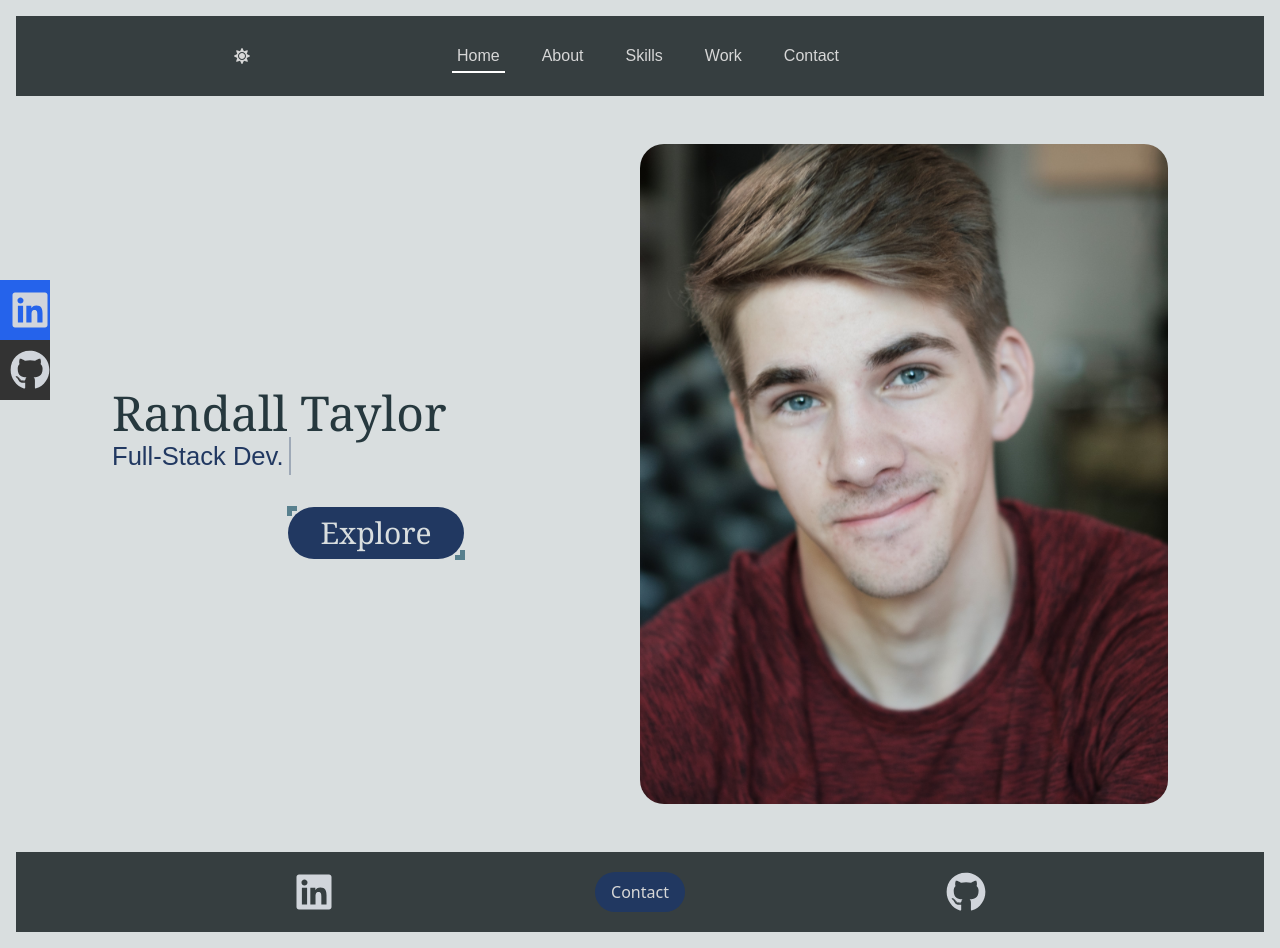
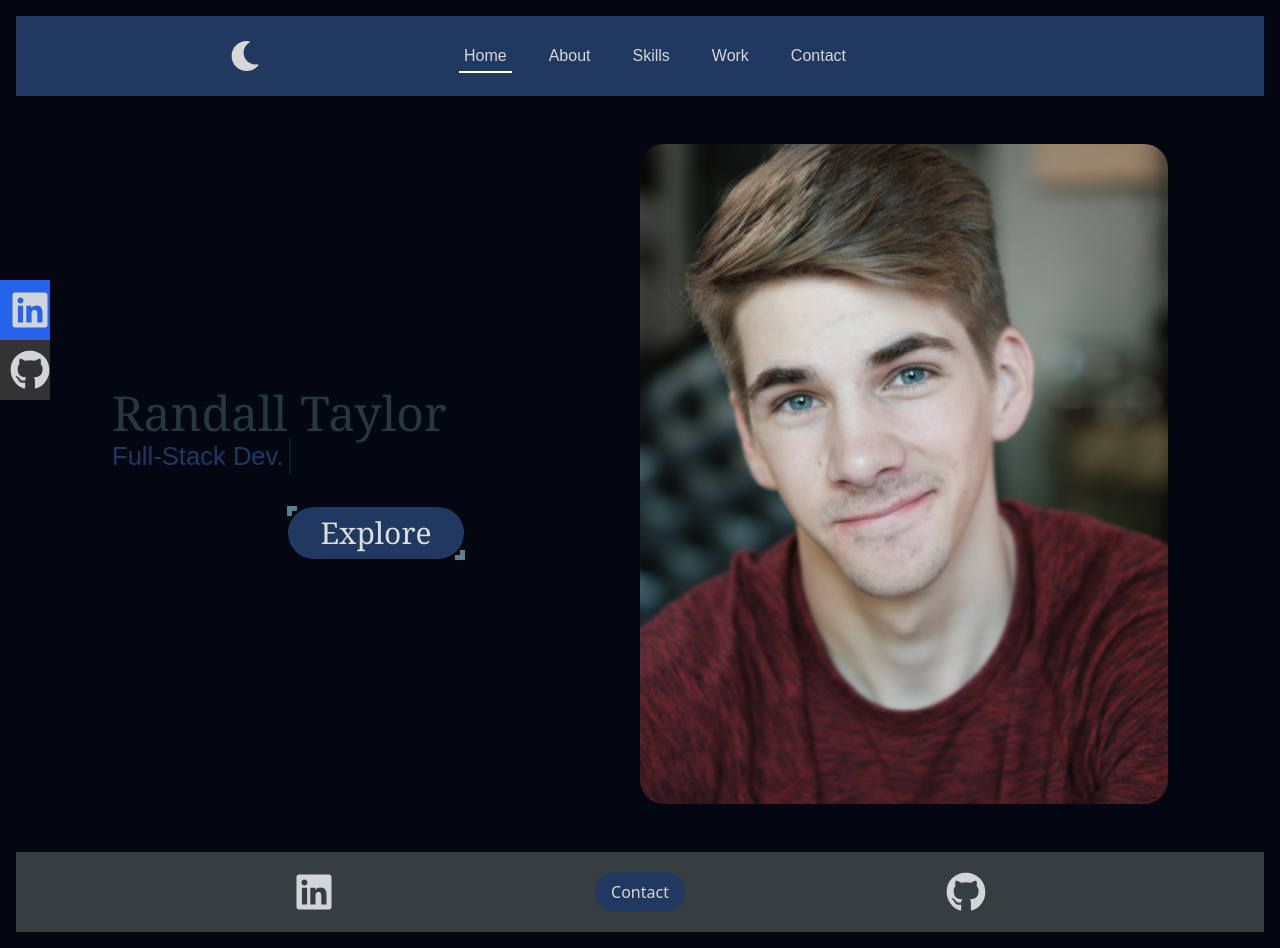
Before and after one commit to RandyYanish/My-Portfolio, a React (Create React App) app: page / in a window 1280 px wide. Both pictures are taken after a click on the icon 241 px from the left and 56 px from the top of the page. Built offline with nearby package versions, Linux system fonts and the light colour scheme.

Commit message:
Dark mode update and testing

```diff
--- a/public/main.css
+++ b/public/main.css
@@ -942,6 +942,56 @@ code {
   --tw-shadow: var(--tw-shadow-colored);
 }
 
+:is(.dark .dark\:bg-blue) {
+  --tw-bg-opacity: 1;
+  background-color: rgb(12 0 254 / var(--tw-bg-opacity));
+}
+
+:is(.dark .dark\:bg-steel-dark) {
+  --tw-bg-opacity: 1;
+  background-color: rgb(54 62 64 / var(--tw-bg-opacity));
+}
+
+:is(.dark .dark\:bg-ice-dark) {
+  --tw-bg-opacity: 1;
+  background-color: rgb(33 56 97 / var(--tw-bg-opacity));
+}
+
+:is(.dark .dark\:bg-metal-dark) {
+  --tw-bg-opacity: 1;
+  background-color: rgb(38 56 62 / var(--tw-bg-opacity));
+}
+
+:is(.dark .dark\:bg-grey-dark) {
+  --tw-bg-opacity: 1;
+  background-color: rgb(0 0 0 / var(--tw-bg-opacity));
+}
+
+:is(.dark .dark\:bg-grey) {
+  --tw-bg-opacity: 1;
+  background-color: rgb(77 77 77 / var(--tw-bg-opacity));
+}
+
+:is(.dark .dark\:bg-gray-700) {
+  --tw-bg-opacity: 1;
+  background-color: rgb(55 65 81 / var(--tw-bg-opacity));
+}
+
+:is(.dark .dark\:bg-gray-500) {
+  --tw-bg-opacity: 1;
+  background-color: rgb(107 114 128 / var(--tw-bg-opacity));
+}
+
+:is(.dark .dark\:bg-gray-900) {
+  --tw-bg-opacity: 1;
+  background-color: rgb(17 24 39 / var(--tw-bg-opacity));
+}
+
+:is(.dark .dark\:bg-gray-950) {
+  --tw-bg-opacity: 1;
+  background-color: rgb(3 7 18 / var(--tw-bg-opacity));
+}
+
 @media (min-width: 768px) {
   .md\:flex {
     display: flex;
--- a/src/App.jsx
+++ b/src/App.jsx
@@ -7,7 +7,7 @@ import Footer from './components/Footer';
 
 function App() {
   return (
-    <div className='flex flex-col min-h-screen bg-steel-light'>
+    <div className='flex flex-col min-h-screen bg-steel-light dark:bg-gray-950'>
       <nav className='p-4 z-10'>
         <Navbar />
       </nav>
--- a/src/components/Navbar.jsx
+++ b/src/components/Navbar.jsx
@@ -1,4 +1,4 @@
-import React, { useState } from 'react';
+import React, { useState, useEffect } from 'react';
 import { NavLink } from 'react-router-dom';
 import {
     FaBars,
@@ -12,22 +12,38 @@ import './Navbar.css';
 
 function Navbar() {
     const [nav, setNav] = useState(false);
-    const [isDarkMode, setIsDarkMode] = useState(false);
+    const [theme, setTheme] = useState(null);
 
     const handleClick = () => setNav(!nav);
 
-    const toggleDarkMode = () => {
-        setIsDarkMode(!isDarkMode);
-    };
+    useEffect(() => {
+        if (window.matchMedia('(prefers-color-scheme: dark').matches) {
+            setTheme('dark');
+        } else {
+            setTheme('light');
+        }
+    }, []);
+
+    useEffect(() => {
+        if (theme === 'dark') {
+            document.documentElement.classList.add('dark');
+        } else {
+            document.documentElement.classList.remove('dark');
+        }
+    }, [theme]);
+
+    const handleThemeSwitch = () => {
+        setTheme(theme === 'dark' ? 'light' : 'dark');
+    }
 
 return (
-        <div className='w-full h-[80px] flex justify-evenly items-center px-4 bg-steel-dark text-grey-light'>
+    <div className='w-full h-[80px] flex justify-evenly items-center px-4 bg-steel-dark text-grey-light dark:bg-ice-dark'>
         {/* Dark Mode Switch */}
         <div className='flex px-4 text-grey-light hover:scale-150 duration-150 hover:text-yellow-light'>
-                {isDarkMode ? (
-                    <FaSun onClick={toggleDarkMode} className='cursor-pointer' />
+            {theme === 'light' ? (
+                <FaSun onClick={handleThemeSwitch} className='cursor-pointer' size={30}/>
             ) : (
-                    <FaMoon onClick={toggleDarkMode} className='cursor-pointer'/>
+                <FaMoon onClick={handleThemeSwitch} className='cursor-pointer' size={30}/>
             )}
         </div>
         {/* menu */}
--- a/tailwind.config.js
+++ b/tailwind.config.js
@@ -4,6 +4,7 @@ module.exports = {
   content: [
     "./src/**/*.{js,jsx,ts,tsx,html}",
   ],
+  darkMode: 'class',
   theme: {
     extend: {
       colors: {
```
Lines whose indentation alone changed are shown as unchanged.
